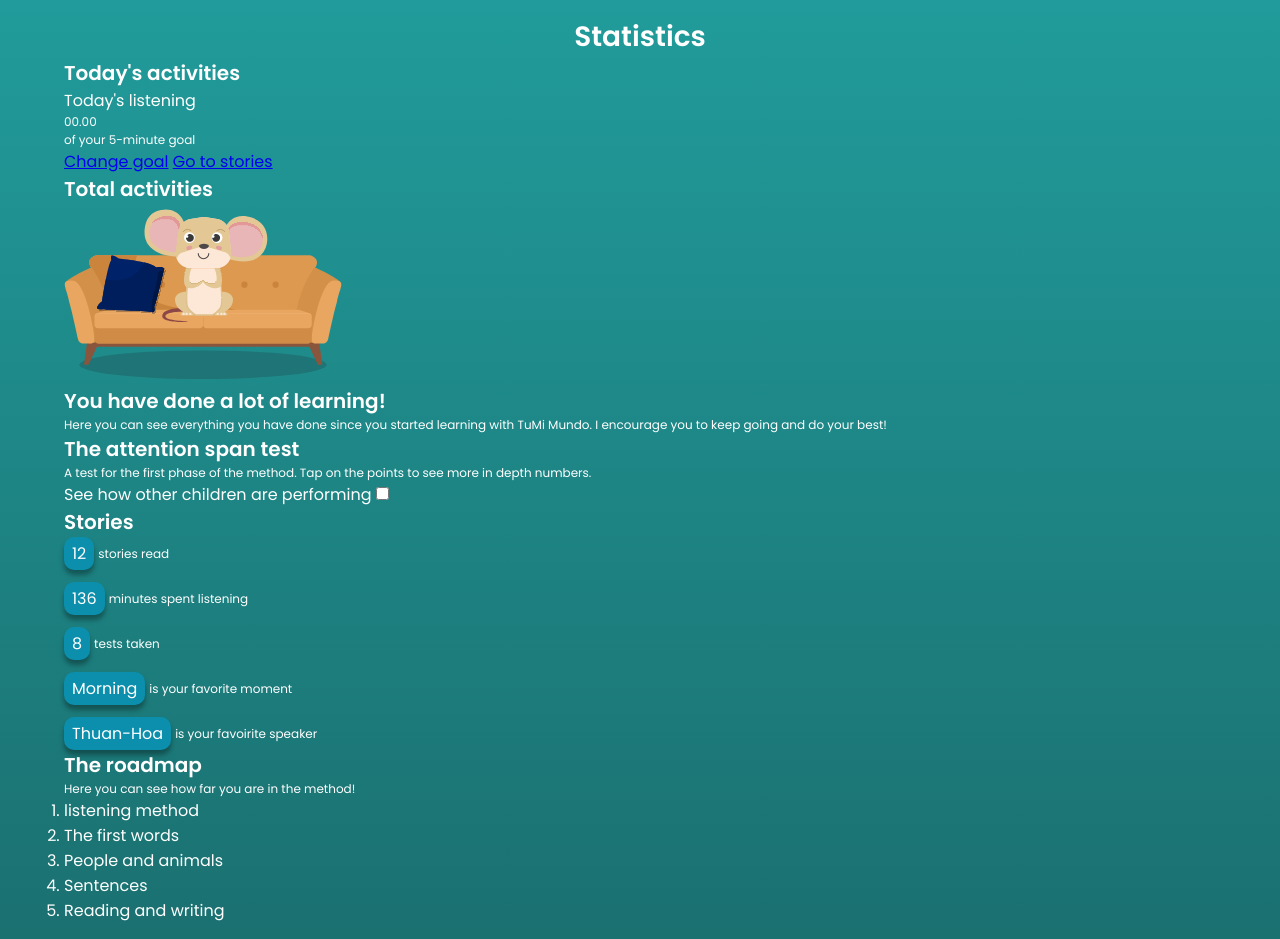
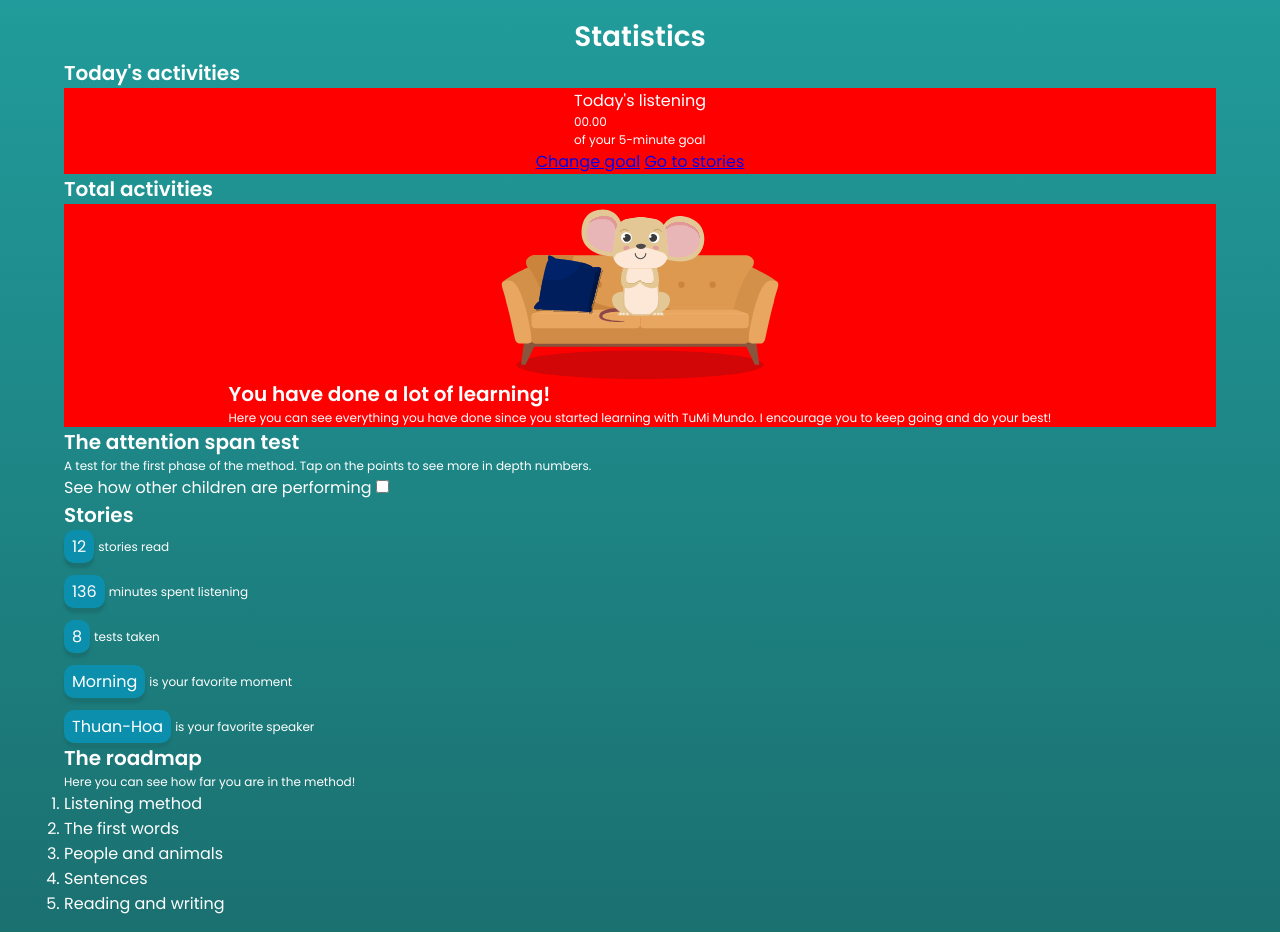
Before and after one commit to briannededeugd/tumimundo, a SvelteKit app in the folder tumi-mundo/: page /statistics in a window 1280 px wide. Built offline with nearby package versions, Linux system fonts and the light colour scheme.

Commit message:
add changes

```diff
--- a/tumi-mundo/src/routes/statistics/+page.svelte
+++ b/tumi-mundo/src/routes/statistics/+page.svelte
@@ -11,12 +11,21 @@
       document.body.classList.remove('statistics');
     };
   });
+
+  let storiesDataArray = [
+    {},
+    {},
+    {},
+    {},
+    {}
+  ]
 </script>
 
 <h1>Statistics</h1>
 
 <section>
     <h2>Today's activities</h2>
+    <section>
         <div class="activities">
             <div class="activity-bar"></div>
             <h3>Today's listening</h3>
@@ -29,17 +38,20 @@
             <a href="/">Go to stories</a>
         </div>
     </section>
+</section>
 
 <section>
     <h2>Total activities</h2>
+    <section>
         <!-- TODO: Add  buddy -->
         <img src="../lib/images/buddies/rat/rat-on-couch.svg" alt="TO BE ADDED">
-
         <div>
             <h2>You have done a lot of learning!</h2>
             <p>Here you can see everything you have done since you started learning with TuMi Mundo.
             I encourage you to keep going and do your best!</p>
         </div>
+    </section>
+
 </section>
 
 <section>
@@ -55,7 +67,6 @@ I encourage you to keep going and do your best!</p>
 </section>
 
 <section>
-
     <h2>Stories</h2>
 
     <ul class="stories_container">
@@ -77,7 +88,7 @@ I encourage you to keep going and do your best!</p>
         </li>
         <li class="story_item">
             <div class="story_item_data">Thuan-Hoa</div>
-            <p>is your favoirite speaker</p>
+            <p>is your favorite speaker</p>
         </li>
     </ul>
 </section>
@@ -87,7 +98,7 @@ I encourage you to keep going and do your best!</p>
     <p>Here you can see how far you are in the method!</p>
 
     <ol>
-        <li>listening method</li>
+        <li>Listening method</li>
         <li>The first words</li>
         <li>People and animals</li>
         <li>Sentences</li>
@@ -123,9 +134,16 @@ I encourage you to keep going and do your best!</p>
             & .story_item_data {
                 padding: .25em .5em;
                 background-color: var(--story-item-background);
-                box-shadow: 0px 5px 5px rgba(0, 0, 0, 0.336);
+                box-shadow: 0px 5px 3px var(--color-statistics-bg-dark);
                 border-radius: 10px;
             }
         }
     }
+
+    section > section {
+        display: flex;
+        flex-direction: column;
+        align-items: center;
+        background-color: red;
+    }
 </style>
```
Lines whose indentation alone changed are shown as unchanged.
